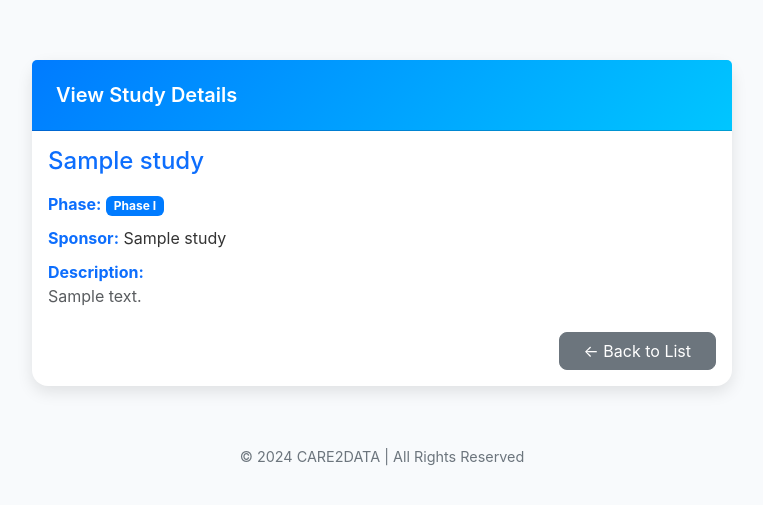
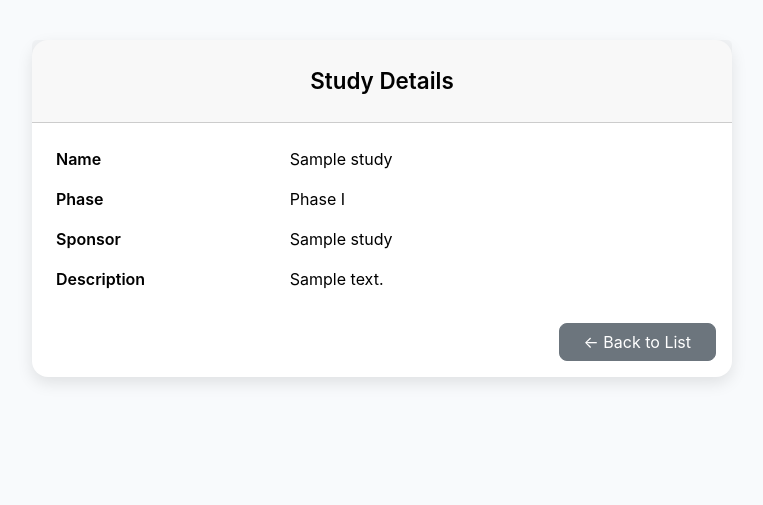
Before and after one commit to rubankumarsankar/Student_Management, a Django app: page /view/1/ in a window 1280 px wide. Shown: the top 505 px of the page, without its empty margins (258-1021 px from the left). Run offline with Django 5.2, Linux system fonts and the light colour scheme; tables that the repository leaves empty hold one stand-in row (values such as "Sample post").

Commit message:
update 1

```diff
--- a/studies/templates/studies/study_view.html
+++ b/studies/templates/studies/study_view.html
@@ -12,42 +12,50 @@
       body {
         background-color: #f8fafc;
         font-family: "Inter", sans-serif;
+        padding: 40px 0;
       }
 
       .card {
         max-width: 700px;
-        margin: 60px auto;
+        margin: auto;
         border: none;
         border-radius: 1rem;
         box-shadow: 0 6px 16px rgba(0, 0, 0, 0.1);
       }
 
       .card-header {
-        background: linear-gradient(135deg, #007bff, #00c6ff);
-        color: white;
+        color: #000;
         border-top-left-radius: 1rem;
         border-top-right-radius: 1rem;
-        padding: 1.25rem 1.5rem;
-        font-size: 1.25rem;
+        padding: 1.5rem;
+        font-size: 1.4rem;
         font-weight: 600;
+        text-align: center;
       }
 
-      .card-body p {
-        margin-bottom: 10px;
-        font-size: 1rem;
-        color: #333;
+      table {
+        width: 100%;
       }
 
-      .card-body strong {
+      th {
+        width: 35%;
+        text-align: left;
         color: #0d6efd;
+        font-weight: 600;
+        padding: 0.75rem 0;
       }
 
-      .badge {
-        background-color: #007bff;
+      td {
+        color: #333;
+        padding: 0.75rem 0;
       }
 
       .btn {
         border-radius: 0.5rem;
+      }
+
+      .text-end {
+        text-align: right;
       }
 
       footer {
@@ -62,25 +70,27 @@
   <body>
     <div class="container">
       <div class="card">
-        <div class="card-header">
-          View Study Details
-        </div>
+        <div class="card-header">Study Details</div>
         <div class="card-body">
-          <h4 class="mb-3 text-primary">{{ study.study_name }}</h4>
 
-          <p>
-            <strong>Phase:</strong>
-            <span class="badge">{{ study.study_phase }}</span>
-          </p>
-
-          <p>
-            <strong>Sponsor:</strong> {{ study.sponsor_name }}
-          </p>
-
-          <p>
-            <strong>Description:</strong><br />
-            <span class="text-muted">{{ study.study_description }}</span>
-          </p>
+          <table class="table table-borderless">
+            <tr>
+              <th>Name</th>
+              <td><span class="">{{ study.study_name }}</span></td>
+            </tr>
+            <tr>
+              <th>Phase</th>
+              <td><span class="">{{ study.study_phase }}</span></td>
+            </tr>
+            <tr>
+              <th>Sponsor</th>
+              <td>{{ study.sponsor_name }}</td>
+            </tr>
+            <tr>
+              <th>Description</th>
+              <td>{{ study.study_description }}</td>
+            </tr>
+          </table>
 
           <div class="text-end mt-4">
             <a href="{% url 'study_list' %}" class="btn btn-secondary px-4">
@@ -90,9 +100,6 @@
         </div>
       </div>
 
-      <footer>
-        <p>© 2024 CARE2DATA | All Rights Reserved</p>
-      </footer>
     </div>
   </body>
 </html>
--- a/studies/views.py
+++ b/studies/views.py
@@ -1,58 +1,93 @@
-
 import logging
 from django.shortcuts import render, redirect, get_object_or_404
 from django.contrib import messages
 from .models import Study
 from .forms import StudyForm
 
-# Create your views here.
-
+# Create a logger instance
 logger = logging.getLogger(__name__)
 
+# ==========================
+# View: List all studies
+# ==========================
 def study_list(request):
     try:
-        studies = Study.objects.all()
+        studies = Study.objects.all().order_by('id')
+        logger.info("Fetched all studies successfully.")
         return render(request, 'studies/study_list.html', {'studies': studies})
     except Exception as e:
-        logger.error(f"Error fetching studies: {e}")
-        messages.error(request, "Failed to load studies.")
+        logger.error(f"Error loading study list: {e}")
+        messages.error(request, "An error occurred while loading studies.")
         return render(request, 'studies/study_list.html', {'studies': []})
 
+# ==========================
+# View: Create a new study
+# ==========================
 def study_create(request):
-    form = StudyForm(request.POST or None)
-    if request.method == 'POST' and form.is_valid():
-        try:
-            form.save()
-            messages.success(request, "Study added successfully!")
-            return redirect('study_list')
-        except Exception as e:
-            logger.error(f"Error creating study: {e}")
-            messages.error(request, "Error creating study.")
-    return render(request, 'studies/study_form.html', {'form': form, 'title': 'Add Study'})
+    try:
+        if request.method == 'POST':
+            form = StudyForm(request.POST)
+            if form.is_valid():
+                study = form.save()
+                logger.info(f"New study created: {study.study_name}")
+                messages.success(request, "Study added successfully!")
+                return redirect('study_list')
+            else:
+                logger.warning("Invalid form data submitted for study creation.")
+        else:
+            form = StudyForm()
+        return render(request, 'studies/study_form.html', {'form': form, 'title': 'Add Study'})
+    except Exception as e:
+        logger.exception(f"Error creating study: {e}")
+        messages.error(request, "An unexpected error occurred while adding the study.")
+        return redirect('study_list')
 
+# ==========================
+# View: View study details
+# ==========================
 def study_view(request, pk):
-    study = get_object_or_404(Study, pk=pk)
-    return render(request, 'studies/study_view.html', {'study': study})
+    try:
+        study = get_object_or_404(Study, pk=pk)
+        logger.info(f"Viewing study: {study.study_name}")
+        return render(request, 'studies/study_view.html', {'study': study})
+    except Exception as e:
+        logger.exception(f"Error viewing study {pk}: {e}")
+        messages.error(request, "Unable to view the study details.")
+        return redirect('study_list')
 
+# ==========================
+# View: Update a study
+# ==========================
 def study_update(request, pk):
-    study = get_object_or_404(Study, pk=pk)
-    form = StudyForm(request.POST or None, instance=study)
-    if request.method == 'POST' and form.is_valid():
-        try:
-            form.save()
-            messages.success(request, "Study updated successfully!")
-            return redirect('study_list')
-        except Exception as e:
-            logger.error(f"Error updating study: {e}")
-            messages.error(request, "Error updating study.")
-    return render(request, 'studies/study_form.html', {'form': form, 'title': 'Edit Study'})
+    try:
+        study = get_object_or_404(Study, pk=pk)
+        if request.method == 'POST':
+            form = StudyForm(request.POST, instance=study)
+            if form.is_valid():
+                form.save()
+                logger.info(f"Study updated: {study.study_name}")
+                messages.success(request, "Study updated successfully!")
+                return redirect('study_list')
+            else:
+                logger.warning(f"Invalid data while updating study {study.id}.")
+        else:
+            form = StudyForm(instance=study)
+        return render(request, 'studies/study_form.html', {'form': form, 'title': 'Edit Study'})
+    except Exception as e:
+        logger.exception(f"Error updating study {pk}: {e}")
+        messages.error(request, "An error occurred while updating the study.")
+        return redirect('study_list')
 
+# ==========================
+# View: Delete a study
+# ==========================
 def study_delete(request, pk):
     try:
         study = get_object_or_404(Study, pk=pk)
         study.delete()
+        logger.warning(f"Study deleted: {study.study_name}")
         messages.success(request, "Study deleted successfully!")
     except Exception as e:
-        logger.error(f"Error deleting study: {e}")
-        messages.error(request, "Error deleting study.")
+        logger.exception(f"Error deleting study {pk}: {e}")
+        messages.error(request, "An error occurred while deleting the study.")
     return redirect('study_list')
```
Also changed, not shown: studies/templates/studies/study_form.html (+7 -26 lines), studies/templates/studies/study_list.html (+4 -9 lines), study_mgmt/settings.py (+25 -4 lines), README.md (added), 1 other file.
